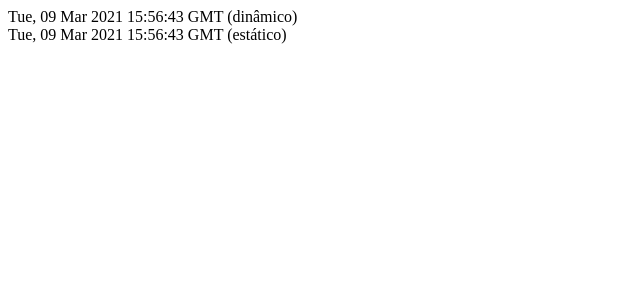
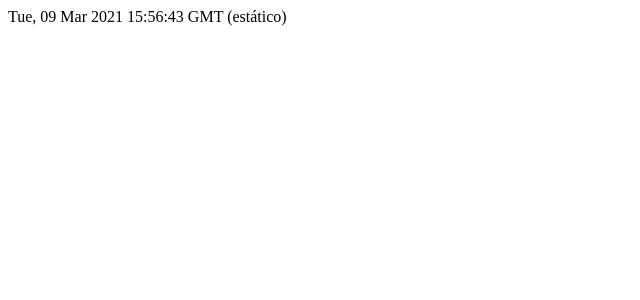
Before and after one commit to leribeir0/ideia-unica, a Next.js app: page /tempo in a window 1280 px wide. Shown: the top 300 px of the page, without its empty margins (0-640 px from the left). Built offline with nearby package versions, Linux system fonts and the light colour scheme.

Commit message:
data  atualizando sozinho

```diff
--- a/pages/tempo.js
+++ b/pages/tempo.js
@@ -1,13 +1,16 @@
 function Tempo(props) {
     console.log('> Passando pelo frontend;')
-    const dynamicDate = new Date();
-    const dynamicDateString = dynamicDate.toGMTString();
+    //const dynamicDate = new Date();
+    //const dynamicDateString = dynamicDate.toGMTString();
 
-
-
+    /*return (
+        <div>
+            <div>{dynamicDateString} (dinâmico)</div>
+            <div>{props.staticDateString} (estático)</div>
+        </div>
+    )*/
     return (
         <div>
-            <div>{dynamicDateString} (dinâmico)</div>
             <div>{props.staticDateString} (estático)</div>
         </div>
     )
```
